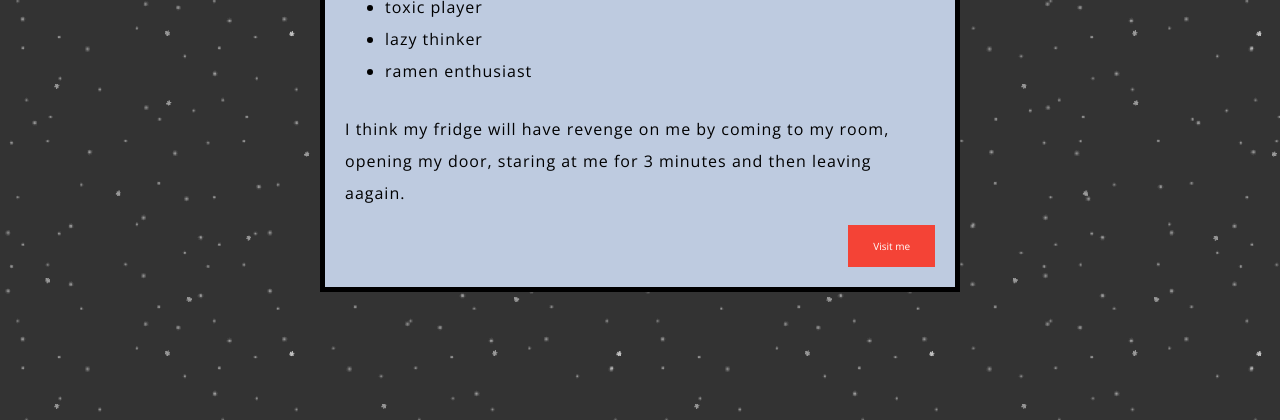
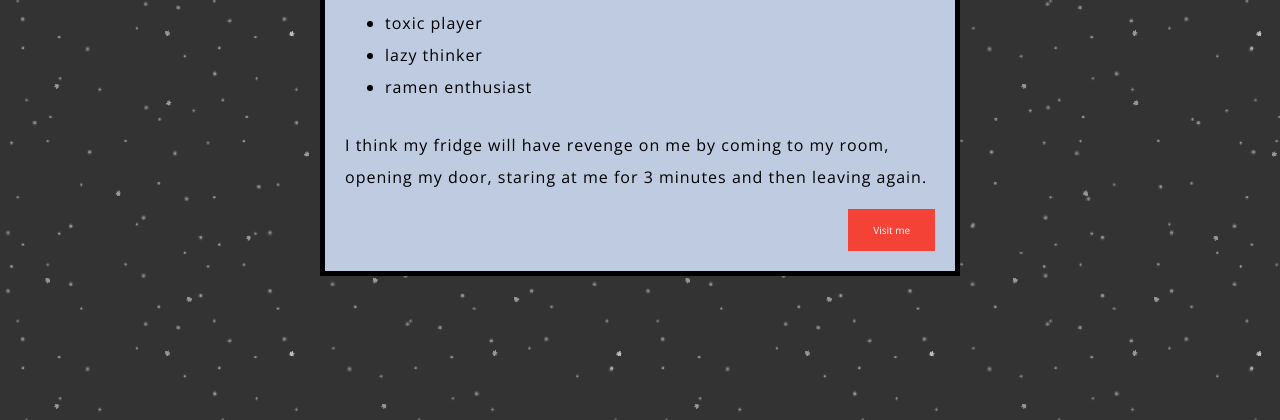
Before and after one commit to truongchan/truongchan.github.io, a plain HTML site: page index.html in a window 1280 px wide. Shown: the part 380-800 px from the top of the page. Drawn offline with nearby package versions, Linux system fonts and the light colour scheme.

Commit message:
Update index.html

```diff
--- a/index.html
+++ b/index.html
@@ -20,7 +20,7 @@
       <li>ramen enthusiast</li>
     </ul>
 
-    <p>I think my fridge will have revenge on me by coming to my room, opening my door, staring at me for 3 minutes and then leaving aagain.</p>
+    <p>I think my fridge will have revenge on me by coming to my room, opening my door, staring at me for 3 minutes and then leaving again.</p>
 
     <div class="visit-btn">
       <a href="https://www.facebook.com/trancamtruong">Visit me</a>
```
